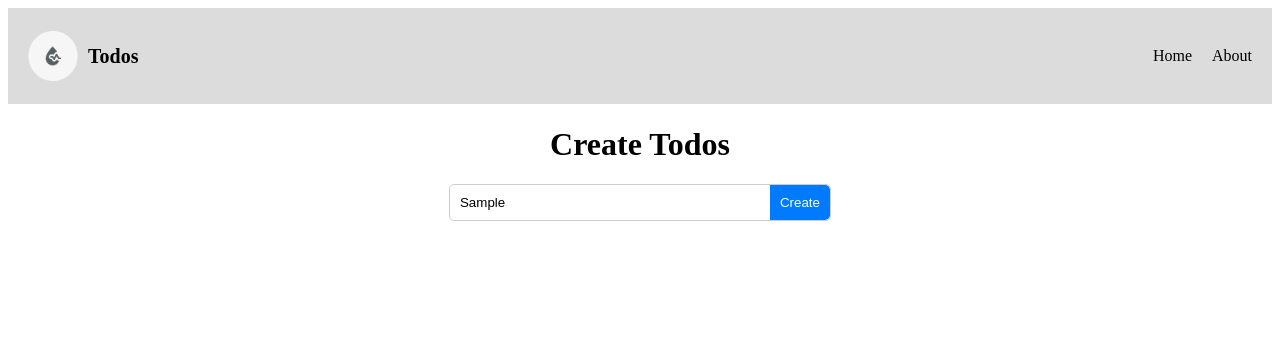
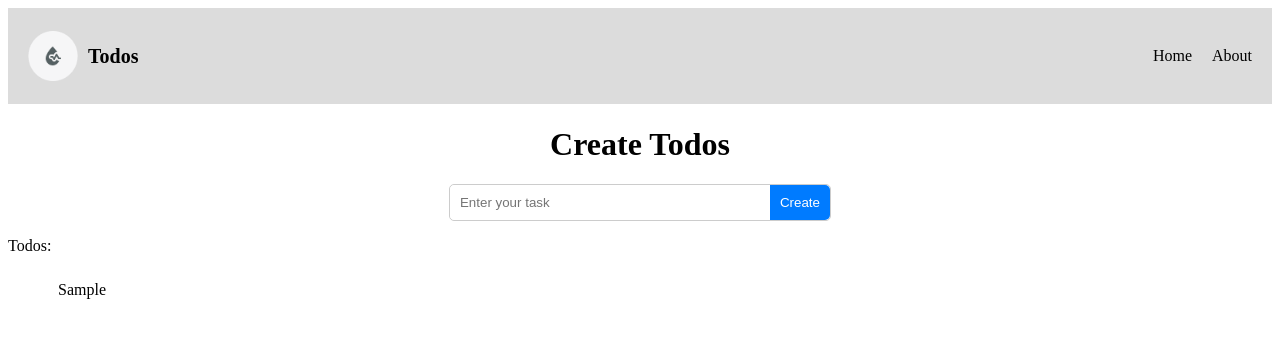
Before and after one commit to Funmi-Amusan/playground, a Vue app: page / in a window 1280 px wide. Both pictures are taken after typing "Sample" into the empty fields and a click on the button "Create". Shown: the top 338 px of the page. Built offline with nearby package versions, Linux system fonts and the light colour scheme.

Commit message:
adding create tasks functionality

```diff
--- a/src/views/Home.vue
+++ b/src/views/Home.vue
@@ -1,13 +1,27 @@
     <script setup>
+    import { ref } from 'vue';
+    const todos = ref([])
+    const newTodo = ref("")
+    const CreateTodo = () => {
+        todos.value.push(newTodo.value)
+        newTodo.value = ""
+    }
     </script>
 <template>
   <h1>Create Todos</h1>
   <div class="input-wrapper">
       <div class="input-container">
-        <input type="text" placeholder="Enter your task">
-        <button>Create</button>
+        <input type="text" placeholder="Enter your task" v-model="newTodo" />
+        <button @click="CreateTodo" >Create</button>
       </div>
-  </div>
+    </div>
+    <p>Todos:</p>
+    <ul>
+        <li v-for="todo in todos" :key="todo" class="todo-item">
+            {{todo}}
+
+            </li>
+            </ul>
 </template>
 
 
@@ -45,4 +59,14 @@ h1{
     button:hover{
         background-color: #0069d9;
     }
+    .todo-item{
+        display: flex;
+        justify-content: space-between;
+        align-items: center;
+        padding: 10px;
+        border-bottom: 1px solid #ccc;
+    }
+    .todo-item:last-child{
+        border-bottom: none;
+    }
 </style>
```
